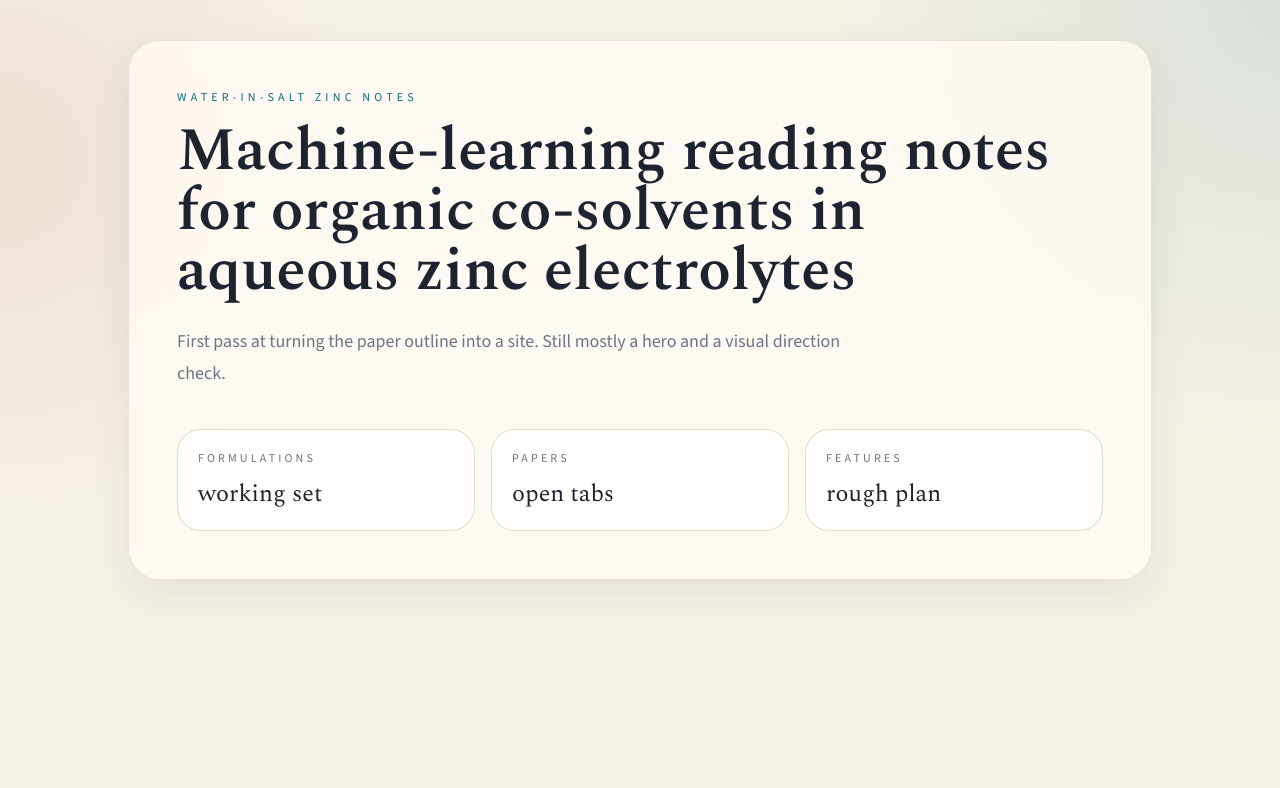
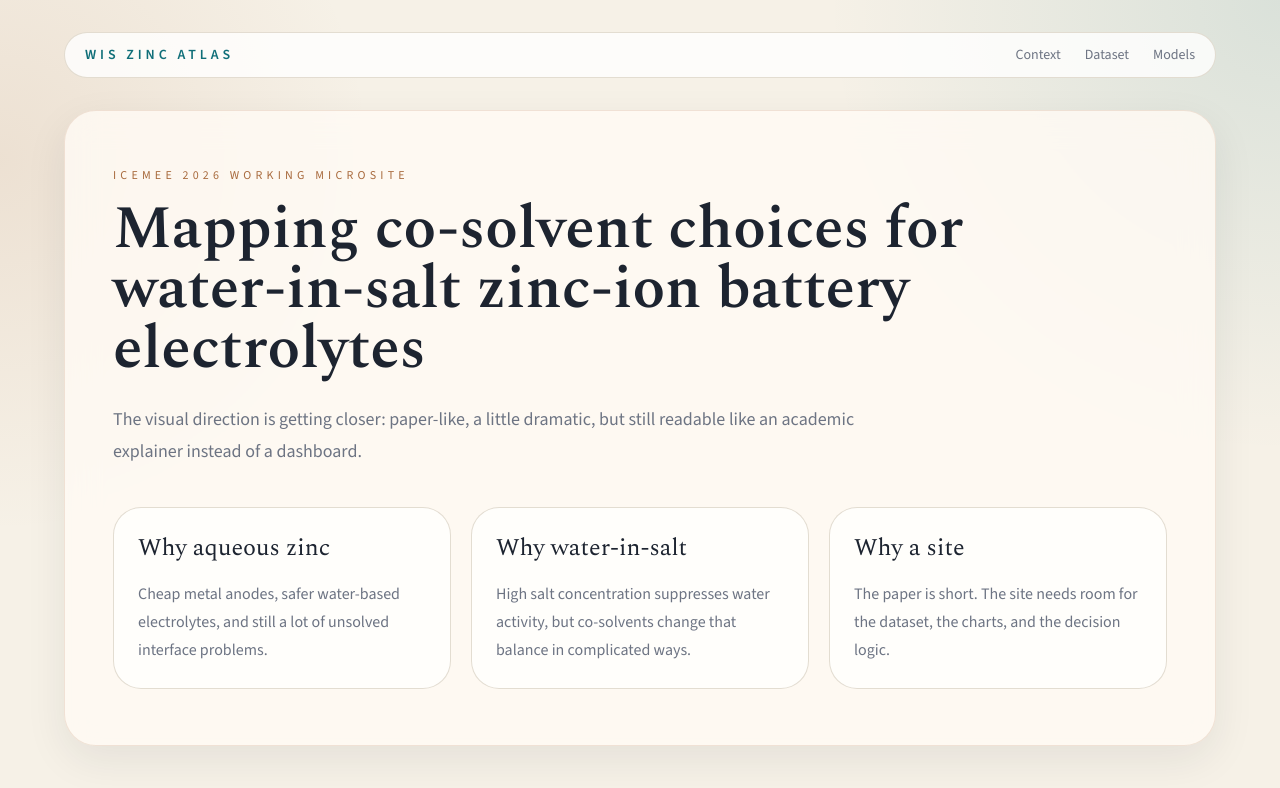
Before and after one commit to Xueyang-Song/wis-zn-electrolyte, a React (Vite) app: page / in a window 1280 px wide. Shown: the top 788 px of the page. Built offline with nearby package versions, Linux system fonts and the light colour scheme.

Commit message:
battery intro part

```diff
--- a/src/App.tsx
+++ b/src/App.tsx
@@ -1,25 +1,45 @@
-const metrics = [
-  ['Formulations', 'working set'],
-  ['Papers', 'open tabs'],
-  ['Features', 'rough plan'],
+const nav = ['Context', 'Dataset', 'Models'];
+const cards = [
+  {
+    title: 'Why aqueous zinc',
+    body: 'Cheap metal anodes, safer water-based electrolytes, and still a lot of unsolved interface problems.',
+  },
+  {
+    title: 'Why water-in-salt',
+    body: 'High salt concentration suppresses water activity, but co-solvents change that balance in complicated ways.',
+  },
+  {
+    title: 'Why a site',
+    body: 'The paper is short. The site needs room for the dataset, the charts, and the decision logic.',
+  },
 ];
 
 export default function App() {
   return (
-    <main className="min-h-screen px-6 py-10 md:px-12">
-      <section className="mx-auto max-w-5xl rounded-[2rem] shell-card p-8 md:p-12">
-        <p className="text-xs uppercase tracking-[0.35em] text-teal">water-in-salt zinc notes</p>
+    <main className="min-h-screen px-5 py-8 md:px-10">
+      <nav className="mx-auto flex max-w-6xl items-center justify-between rounded-full border border-line/70 bg-white/80 px-5 py-3 text-sm text-fog">
+        <span className="font-semibold uppercase tracking-[0.28em] text-teal">wis zinc atlas</span>
+        <div className="hidden gap-6 md:flex">
+          {nav.map((item) => (
+            <a key={item} href="#" className="transition hover:text-ink">
+              {item}
+            </a>
+          ))}
+        </div>
+      </nav>
+      <section className="mx-auto mt-8 max-w-6xl rounded-[2rem] shell-card px-8 py-10 md:px-12 md:py-14">
+        <p className="text-xs uppercase tracking-[0.35em] text-copper">icemee 2026 working microsite</p>
         <h1 className="display-face mt-4 max-w-4xl text-4xl font-semibold leading-tight text-ink md:text-6xl">
-          Machine-learning reading notes for organic co-solvents in aqueous zinc electrolytes
+          Mapping co-solvent choices for water-in-salt zinc-ion battery electrolytes
         </h1>
-        <p className="mt-6 max-w-2xl text-lg leading-8 text-fog">
-          First pass at turning the paper outline into a site. Still mostly a hero and a visual direction check.
+        <p className="mt-6 max-w-3xl text-lg leading-8 text-fog">
+          The visual direction is getting closer: paper-like, a little dramatic, but still readable like an academic explainer instead of a dashboard.
         </p>
-        <div className="mt-10 grid gap-4 md:grid-cols-3">
-          {metrics.map(([label, value]) => (
-            <article key={label} className="rounded-3xl border border-line/70 bg-white/70 p-5">
-              <p className="text-xs uppercase tracking-[0.26em] text-fog">{label}</p>
-              <p className="display-face mt-3 text-2xl text-ink">{value}</p>
+        <div className="mt-10 grid gap-5 md:grid-cols-3">
+          {cards.map((card) => (
+            <article key={card.title} className="rounded-[1.75rem] border border-line/70 bg-white/75 p-6">
+              <h2 className="display-face text-2xl text-ink">{card.title}</h2>
+              <p className="mt-4 text-base leading-7 text-fog">{card.body}</p>
             </article>
           ))}
         </div>
```
Also changed, not shown: notes/battery_intro_draft.md (added, +5 -0 lines).
